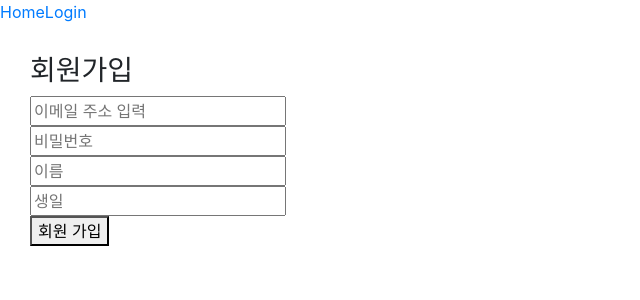
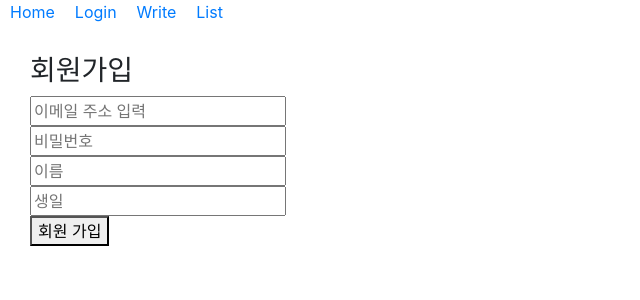
Before and after one commit to fireyw/react_hooks, a React (Create React App) app: page / in a window 1280 px wide. Shown: the top 300 px of the page, without its empty margins (0-640 px from the left). Built offline with nearby package versions, Linux system fonts and the light colour scheme.

Commit message:
write, List

```diff
--- a/src/App.js
+++ b/src/App.js
@@ -4,6 +4,8 @@ import { HashRouter, Route } from "react-router-dom";
 import Navigation from "./components/regist/Navigation";
 import MemberRegist from "./components/regist/MemberRegist";
 import Login from "./components/regist/Login";
+import Write from "./components/regist/Write";
+import List from "./components/regist/List";
 
 function App() {
   const [memberList, setMemberList] = useState([
@@ -25,14 +27,13 @@ function App() {
     const newMemberList = memberList.concat(addMember);
 
     setMemberList(newMemberList);
+    return true;
   };
   //로그인체크
   const checkLogin = loginData => {
-    console.log("loginTry: %o ", loginData);
     const loginUser = memberList.filter(member => {
       return member.email === loginData.email && member.pwd === loginData.pwd;
     });
-    console.log("loginUser: %o ", loginUser);
     return loginUser;
   };
 
@@ -49,6 +50,8 @@ function App() {
           path="/login"
           render={props => <Login {...props} checkLogin={checkLogin} />}
         />
+        <Route path="/write" render={props => <Write />} />
+        <Route path="/list" render={props => <List />} />
         {/* <Route path="/movie/:id" component={Detail} />  */}
       </HashRouter>
     </>
--- /dev/null
+++ b/src/components/regist/List.js
@@ -0,0 +1,7 @@
+import React from "react";
+
+const List = () => {
+  return <>리스트</>;
+};
+
+export default List;
--- a/src/components/regist/Login.js
+++ b/src/components/regist/Login.js
@@ -23,9 +23,8 @@ const Login = ({ checkLogin }) => {
     setIsLogin(
       loginUser.email == undefined || loginUser.email == ""
         ? "로그인"
-        : loginUser.name
+        : loginUser.name + "님"
     );
-    console.log("onLogin : %o", loginUser + " , isLogin : " + isLogin || "님");
   };
   return (
     <section style={{ margin: "30px" }}>
--- a/src/components/regist/MemberRegist.js
+++ b/src/components/regist/MemberRegist.js
@@ -21,12 +21,13 @@ const MemberRegist = ({ history, regist }) => {
       form.email !== "" &&
       form.pwd !== ""
     ) {
-      regist(form);
-      // console.log("history : %o", history);
-      history.push("/login");
-      // if (window.confirm("회원가입하시겠습니까?")) {
-      //   regist(form);
-      // }
+      if (regist(form)) {
+        alert("회원가입이 완료되었습니다");
+        history.push("/login");
+        // if (window.confirm("회원가입하시겠습니까?")) {
+        //   regist(form);
+        // }
+      }
     } else {
       alert("id 와 pwd는 필수 값 입니다");
     }
--- a/src/components/regist/Navigation.js
+++ b/src/components/regist/Navigation.js
@@ -1,12 +1,28 @@
 import React from "react";
 import { Link } from "react-router-dom";
 
+const basic = {
+  margin: "10px"
+};
+
 function Navigation() {
   return (
-    <div>
-      <Link to="/">Home</Link>
-      <Link to="/Login">Login</Link>
-    </div>
+    <>
+      <div>
+        <Link to="/" style={basic}>
+          Home
+        </Link>
+        <Link to="/Login" style={basic}>
+          Login
+        </Link>
+        <Link to="/Write" style={basic}>
+          Write
+        </Link>
+        <Link to="/List" style={basic}>
+          List
+        </Link>
+      </div>
+    </>
   );
 }
 
--- /dev/null
+++ b/src/components/regist/Write.js
@@ -0,0 +1,7 @@
+import React from "react";
+
+const Write = () => {
+  return <>작성</>;
+};
+
+export default Write;
```
